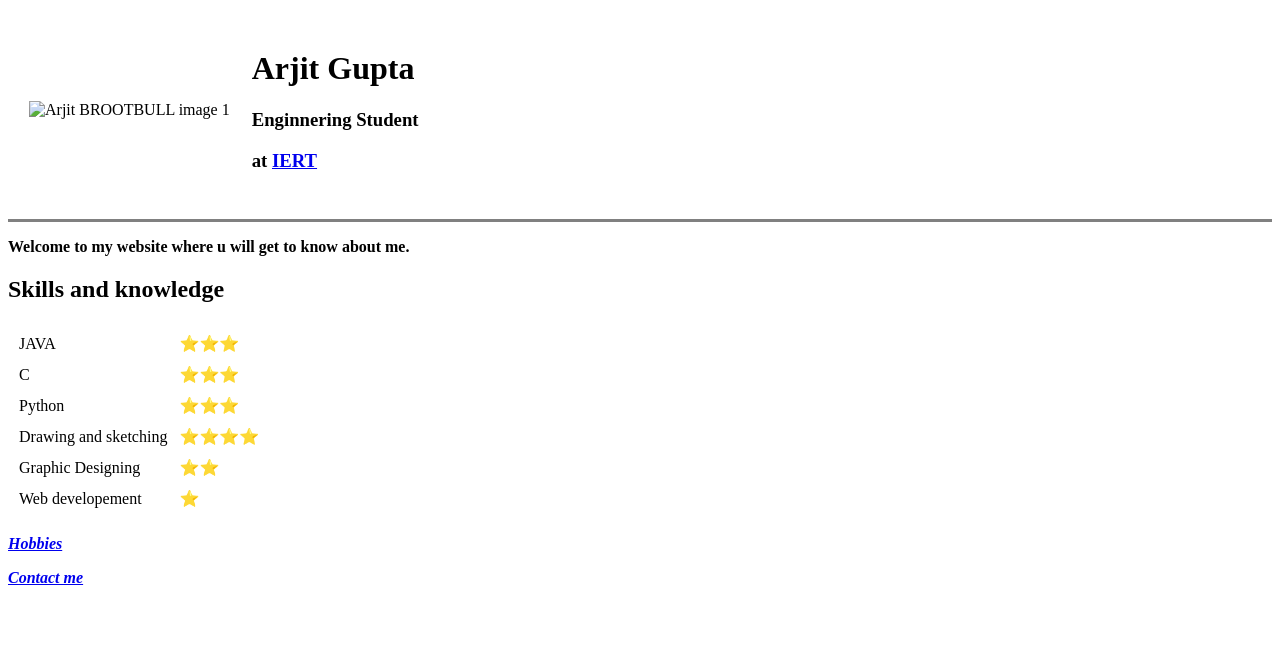
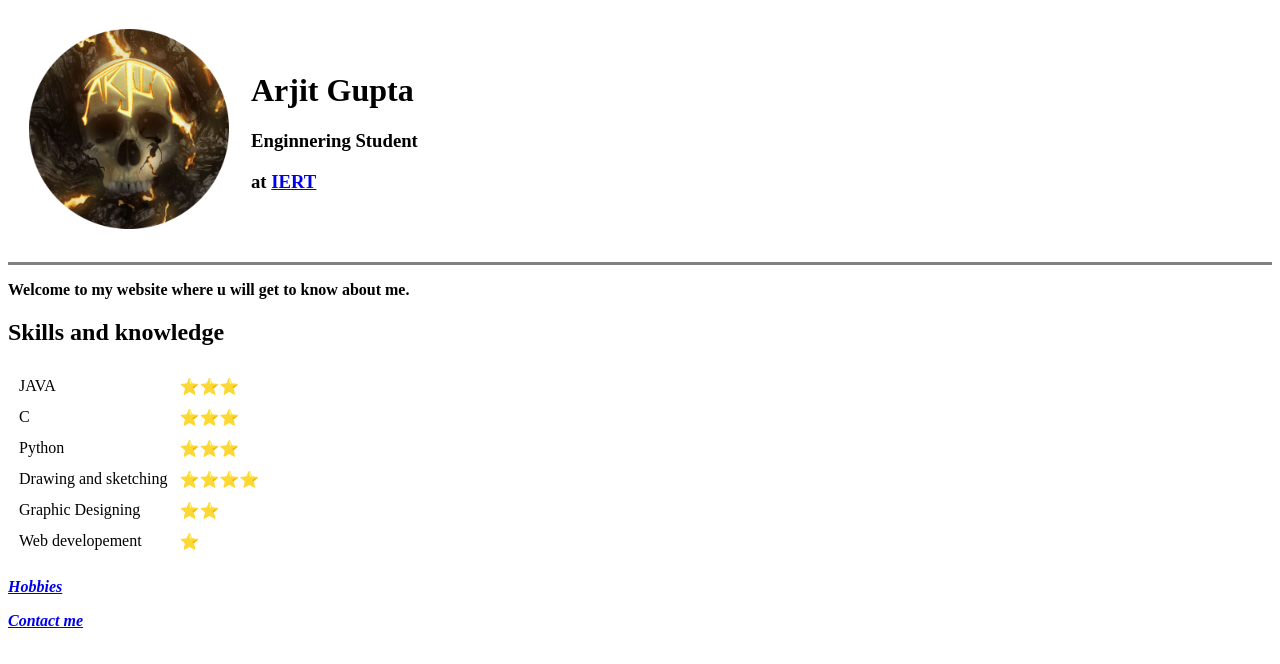
Before and after one commit to BROOTBULL/cv, a plain HTML site: page index.html in a window 1280 px wide. Drawn offline with Linux system fonts and the light colour scheme.

Commit message:
Update index.html

```diff
--- a/index.html
+++ b/index.html
@@ -8,7 +8,7 @@
     </head>
     <body>
         <table cellspacing="20">
-            <td><img src="brootsircle.png" width="200" hight="200" alt="Arjit BROOTBULL image 1">
+            <td><img src="brootcircle.png" width="200" hight="200" alt="Arjit BROOTBULL image 1">
             </td>
 
             <td> <h1> <strong>Arjit Gupta</strong> </h1>
```
